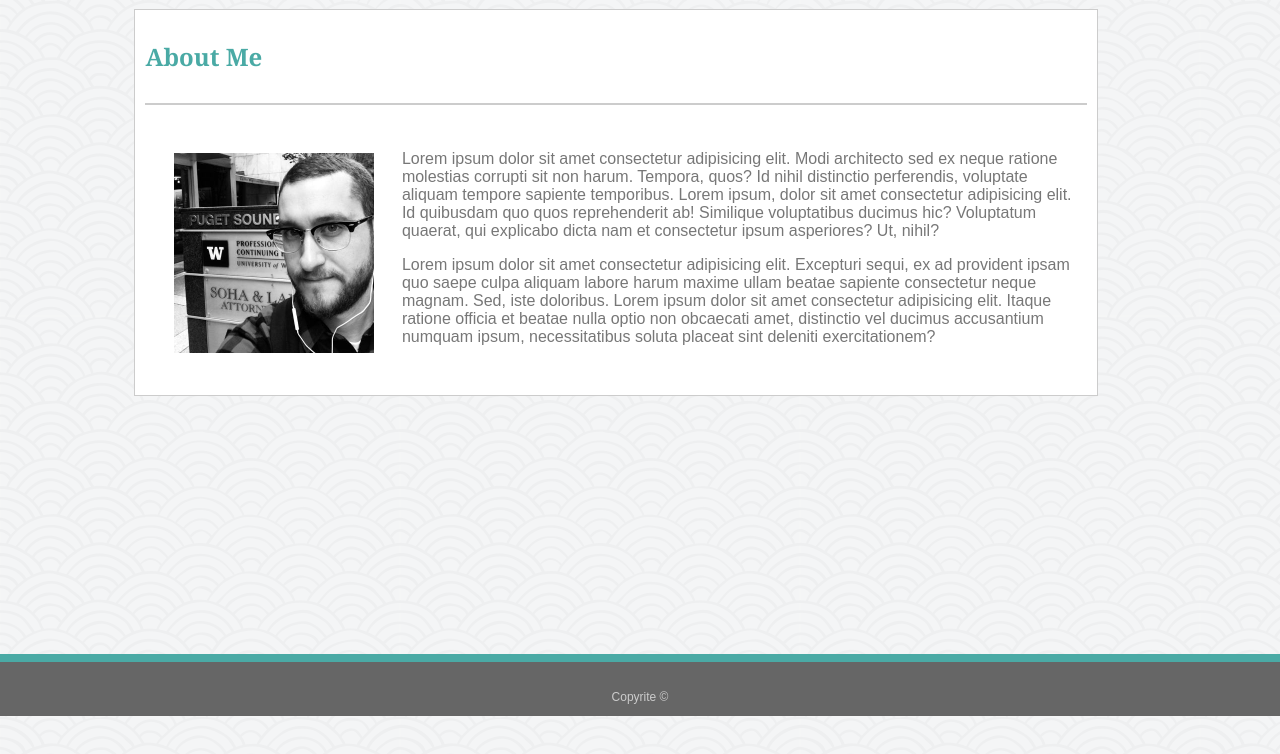
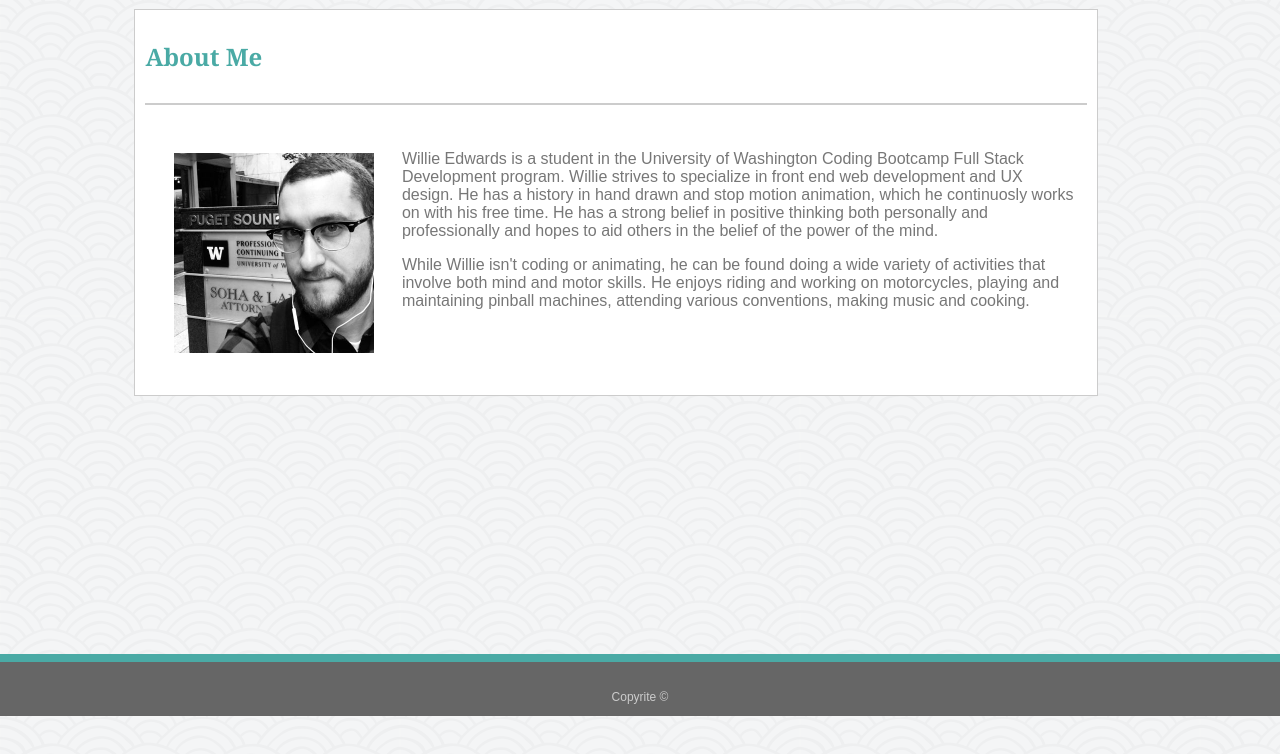
Before and after one commit to WillieEdwards/Basic-Portfolio, a plain HTML site: page index.html in a window 1280 px wide. Shown: the part 84-838 px from the top of the page. Drawn offline with Linux system fonts and the light colour scheme.

Commit message:
updated about me

```diff
--- a/assets/css/style.css
+++ b/assets/css/style.css
@@ -106,7 +106,7 @@ p {
 }
 
 .wrapper {
-    margin-left: 30%;
+    margin-left: 27.5%;
 }
 
 .boxset {
--- a/index.html
+++ b/index.html
@@ -32,16 +32,12 @@
     </div>
 
     <div class="bio">
-        <div>
-            <p>
-            Lorem ipsum dolor sit amet consectetur adipisicing elit. Modi architecto sed ex neque ratione molestias corrupti sit non harum. Tempora, quos? Id nihil distinctio perferendis, voluptate aliquam tempore sapiente temporibus. Lorem ipsum, dolor sit amet consectetur adipisicing elit. Id quibusdam quo quos reprehenderit ab! Similique voluptatibus ducimus hic? Voluptatum quaerat, qui explicabo dicta nam et consectetur ipsum asperiores? Ut, nihil?
-            </p>
-        </div>
-        <div>
-            <p>
-            Lorem ipsum dolor sit amet consectetur adipisicing elit. Excepturi sequi, ex ad provident ipsam quo saepe culpa aliquam labore harum maxime ullam beatae sapiente consectetur neque magnam. Sed, iste doloribus. Lorem ipsum dolor sit amet consectetur adipisicing elit. Itaque ratione officia et beatae nulla optio non obcaecati amet, distinctio vel ducimus accusantium numquam ipsum, necessitatibus soluta placeat sint deleniti exercitationem?
-            </p>
-        </div>
+        <p>
+        Willie Edwards is a student in the University of Washington Coding Bootcamp Full Stack Development program. Willie strives to specialize in front end web development and UX design. He has a history in hand drawn and stop motion animation, which he continuosly works on with his free time. He has a strong belief in positive thinking both personally and professionally and hopes to aid others in the belief of the power of the mind.
+        </p>
+        <p>
+        While Willie isn't coding or animating, he can be found doing a wide variety of activities that involve both mind and motor skills. He enjoys riding and working on motorcycles, playing and maintaining pinball machines, attending various conventions, making music and cooking.
+        </p>
     </div>
 </div>
 
```
Also changed, not shown: assets/images/asanoha-400px.png (deleted), assets/images/rutgers-info-widget.jpg, assets/images/square-placeholder.jpg (deleted).
